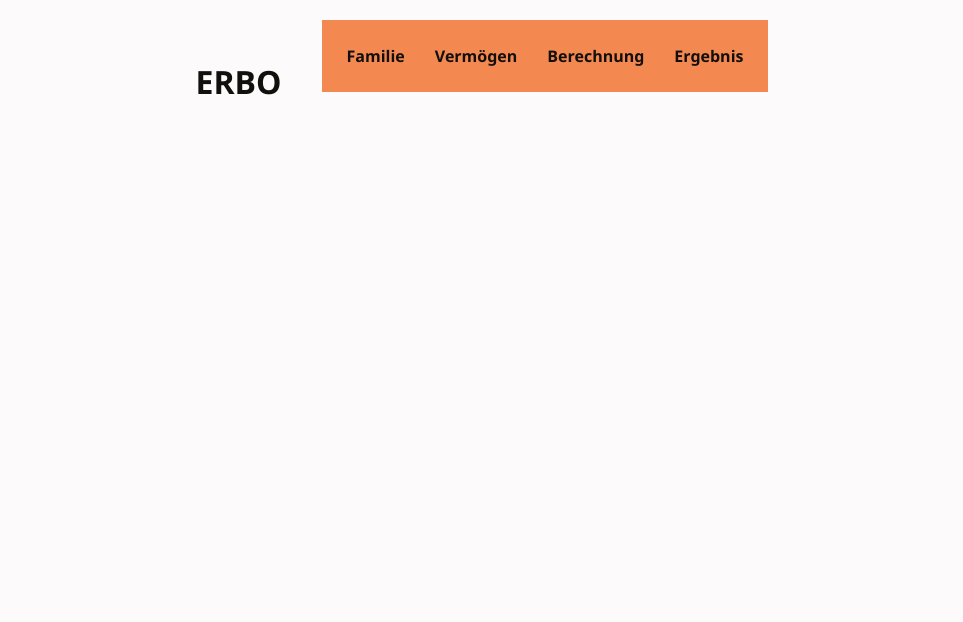
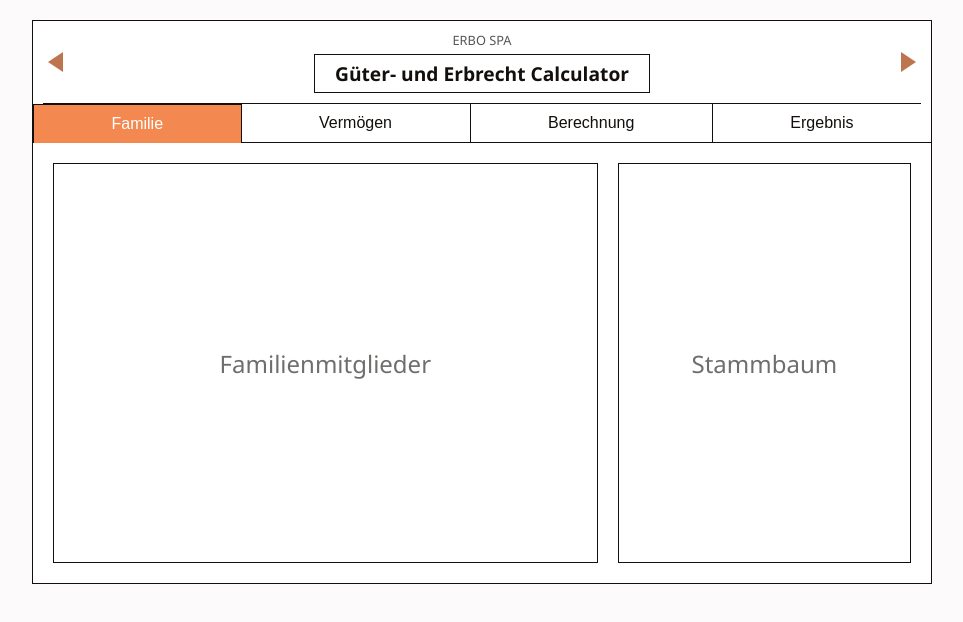
Before and after one commit to muicmateo/erbo, a plain HTML site: page index.html in a window 1280 px wide. Shown: the whole page, without its empty margins (158-1121 px from the left). Drawn offline with Linux system fonts and the light colour scheme.

Commit message:
convert to SPA

```diff
--- a/index.html
+++ b/index.html
@@ -1,31 +1,74 @@
 <!DOCTYPE html>
-<html lang="en">
+<html lang="de">
 <head>
-    <meta charset="UTF-8" />
-    <meta name="viewport" content="width=device-width, initial-scale=1.0" />
-    <title>Document</title>
-    <link rel="stylesheet" href="styles.css" />
+    <meta charset="UTF-8">
+    <meta name="viewport" content="width=device-width, initial-scale=1.0">
+    <title>ERBO - Güter- und Erbrecht Calculator</title>
+    <link rel="stylesheet" href="styles.css">
 </head>
 <body>
-    <header>
-        <h1>ERBO</h1>
+    <div class="container">
+        <header class="header">
+            <div class="header-content">
+                <span class="arrow left-arrow"></span>
+                <div class="title-container">
+                    <div class="mockup-label">ERBO SPA</div>
+                    <h1 class="main-title">Güter- und Erbrecht Calculator</h1>
+                </div>
+                <span class="arrow right-arrow"></span>
+            </div>
         </header>
 
-    <nav>
-        <ul>
-            <li><a href="index.html">Familie</a></li>
-            <li><a href="vermoegen.html">Vermögen</a></li>
-            <li><a href="berechnung.html">Berechnung</a></li>
-            <li><a href="ergebnis.html">Ergebnis</a></li>
-        </ul>
+        <nav class="tabs-nav">
+            <button class="tab-button active" data-tab="familie">Familie</button>
+            <button class="tab-button" data-tab="vermoegen">Vermögen</button>
+            <button class="tab-button" data-tab="berechnung">Berechnung</button>
+            <button class="tab-button" data-tab="ergebnis">Ergebnis</button>
         </nav>
 
-    <article></article>
+        <main class="content-area">
+            <!-- Tab 1: Familie -->
+            <div id="familie" class="tab-content active">
+                <div class="left-panel">
+                    <p class="panel-label">Familienmitglieder</p>
+                </div>
+                <div class="right-panel">
+                    <p class="panel-label">Stammbaum</p>
+                </div>
+            </div>
 
-    <section></section>
+            <!-- Tab 2: Vermögen -->
+            <div id="vermoegen" class="tab-content">
+                <div class="left-panel">
+                    <p class="panel-label">Vermögensübersicht</p>
+                </div>
+                <div class="right-panel">
+                    <p class="panel-label">Visualisierung</p>
+                </div>
+            </div>
 
-    <aside></aside>
+            <!-- Tab 3: Berechnung -->
+            <div id="berechnung" class="tab-content">
+                <div class="left-panel">
+                    <p class="panel-label">Teilungsarten</p>
+                </div>
+                <div class="right-panel">
+                    <p class="panel-label">Zusammenfassung</p>
+                </div>
+            </div>
 
-    <footer></footer>
+            <!-- Tab 4: Ergebnis -->
+            <div id="ergebnis" class="tab-content">
+                <div class="left-panel">
+                    <p class="panel-label">Ergebnisübersicht</p>
+                </div>
+                <div class="right-panel">
+                    <p class="panel-label">Details</p>
+                </div>
+            </div>
+        </main>
+    </div>
+
+    <script src="script.js"></script>
 </body>
 </html>
--- /dev/null
+++ b/script.js
@@ -0,0 +1,19 @@
+// Tab-Switching Funktionalität
+const tabButtons = document.querySelectorAll('.tab-button');
+const tabContents = document.querySelectorAll('.tab-content');
+
+tabButtons.forEach(button => {
+    button.addEventListener('click', () => {
+        const targetTab = button.getAttribute('data-tab');
+
+        // Entferne active class von allen Buttons und Contents
+        tabButtons.forEach(btn => btn.classList.remove('active'));
+        tabContents.forEach(content => content.classList.remove('active'));
+
+        // Füge active class zum geklickten Button hinzu
+        button.classList.add('active');
+
+        // Zeige den entsprechenden Content
+        document.getElementById(targetTab).classList.add('active');
+    });
+});
--- a/styles.css
+++ b/styles.css
@@ -1,14 +1,20 @@
 :root {
     --text-color: #120f0c;
     --background-color: #fcfafa;
-    --primary-color: #be754e; /* Primäre Farbe für Rahmen und Akzente */
-    --secondary-color: #f38950; /* Sekundäre Farbe für den aktiven Tab */
-    --accent-color: #ffc43b; /* Akzentfarbe (hier nicht primär verwendet, aber definiert) */
+    --primary-color: #be754e;
+    --secondary-color: #f38950;
+    --accent-color: #ffc43b;
     --border-style: 1px solid var(--text-color);
 }
 
+* {
+    margin: 0;
+    padding: 0;
+    box-sizing: border-box;
+}
+
 body {
-    font-family: Arial, sans-serif;
+    font-family: "Segoe UI", "Open Sans", "Helvetica Neue", sans-serif;
     background-color: var(--background-color);
     color: var(--text-color);
     margin: 0;
@@ -20,25 +26,24 @@ body {
 }
 
 .container {
-    width: 900px; /* Definierte Breite für das Mockup-Fenster */
+    width: 900px;
     border: var(--border-style);
-    background-color: #fff; /* Innenbereich etwas heller */
+    background-color: #fff;
 }
 
-/* --- Header und Titelbereich --- */
-
+/* Header */
 .header-content {
     display: flex;
     align-items: center;
     justify-content: space-between;
     border-bottom: var(--border-style);
-    padding: 10px 0; /* Padding oben/unten */
-    margin: 0 10px; /* Abstand zu den Seiten, damit die Pfeile außen sind */
+    padding: 10px 0;
+    margin: 0 10px;
 }
 
 .title-container {
     text-align: center;
-    flex-grow: 1; /* Nimmt den meisten Platz ein */
+    flex-grow: 1;
 }
 
 .mockup-label {
@@ -52,7 +57,7 @@ body {
     margin: 0;
     padding: 5px 20px;
     border: var(--border-style);
-    display: inline-block; /* Passt sich der Textlänge an */
+    display: inline-block;
 }
 
 .arrow {
@@ -71,15 +76,14 @@ body {
     border-left: 15px solid var(--primary-color);
 }
 
-/* --- Navigationsleiste (Tabs) --- */
-
+/* Tabs Navigation */
 .tabs-nav {
     display: flex;
     border-bottom: var(--border-style);
 }
 
 .tab-button {
-    flex-grow: 1; /* Gleiche Breite für alle Buttons */
+    flex-grow: 1;
     padding: 10px 0;
     border: none;
     border-right: var(--border-style);
@@ -88,35 +92,47 @@ body {
     font-size: 1em;
     cursor: pointer;
     transition: background-color 0.2s;
+    text-decoration: none;
+    text-align: center;
 }
 
 .tab-button:last-child {
     border-right: none;
 }
 
-/* Aktiver Tab */
+.tab-button:hover {
+    background-color: rgba(243, 137, 80, 0.1);
+}
+
 .tab-button.active {
-    background-color: var(--secondary-color); /* Sekundäre Farbe */
+    background-color: var(--secondary-color);
     color: #fff;
-    border-color: var(--secondary-color);
-    /* Umrandung des aktiven Tabs wie im Mockup */
     border-top: var(--border-style);
     border-left: var(--border-style);
     border-right: var(--border-style);
-    border-bottom: none; /* Wichtig: Untere Linie fehlt */
-    margin-bottom: -1px; /* Überlappt die untere Linie leicht */
-    z-index: 1; /* Überlagert die untere Linie */
+    border-bottom: none;
+    margin-bottom: -1px;
+    z-index: 1;
+    position: relative;
 }
 
-/* --- Hauptinhaltsbereich --- */
-
+/* Content Area */
 .content-area {
     display: flex;
     padding: 20px;
 }
 
+.tab-content {
+    display: none;
+    width: 100%;
+}
+
+.tab-content.active {
+    display: flex;
+}
+
 .left-panel, .right-panel {
-    min-height: 400px; /* Beispielhöhe */
+    min-height: 400px;
     border: var(--border-style);
     padding: 20px;
     display: flex;
@@ -126,7 +142,7 @@ body {
 }
 
 .left-panel {
-    flex: 2; /* Nimmt mehr Platz ein (Verhältnis ca. 2:1) */
+    flex: 2;
     margin-right: 20px;
 }
 
@@ -139,53 +155,3 @@ body {
     color: var(--text-color);
     opacity: 0.6;
 }
-* {
-  --text: #120f0c;
-  --background: #fcfafa;
-  --primary: #f38950;
-  --secondary: #be754e;
-  --accent: #e58b5a;
-
-  margin: 0;
-  padding: 0;
-  color: var(--text);
-  font-family: "Segoe UI", "Open Sans", "Helvetica Neue", sans-serif;
-}
-header {
-  background-color: var(--background);
-  text-align: center;
-  padding: 40px;
-}
-nav {
-  padding: 10px;
-  background-color: var(--primary);
-  display: flex;
-  justify-content: space-evenly;
-}
-nav ul {
-  font-size: 16px;
-  font-weight: bold;
-  list-style-type: none;
-  padding: 0px;
-  margin: 0px;
-  overflow: hidden;
-}
-nav li {
-  float: left;
-}
-nav li:hover {
-  background-color: var(--secondary);
-}
-nav a {
-  text-decoration: none;
-  padding: 15px;
-  display: block;
-  text-align: center;
-}
-nav a:hover {
-  color: rgb(255, 255, 255);
-}
-section {
-  background-color: var(--background);
-  padding: 20px;
-}
```
Also changed, not shown: berechnung.html (deleted, +0 -31 lines), ergebnis.html (deleted, +0 -31 lines), vermoegen.html (deleted, +0 -38 lines). Lines whose indentation alone changed are shown as unchanged.
